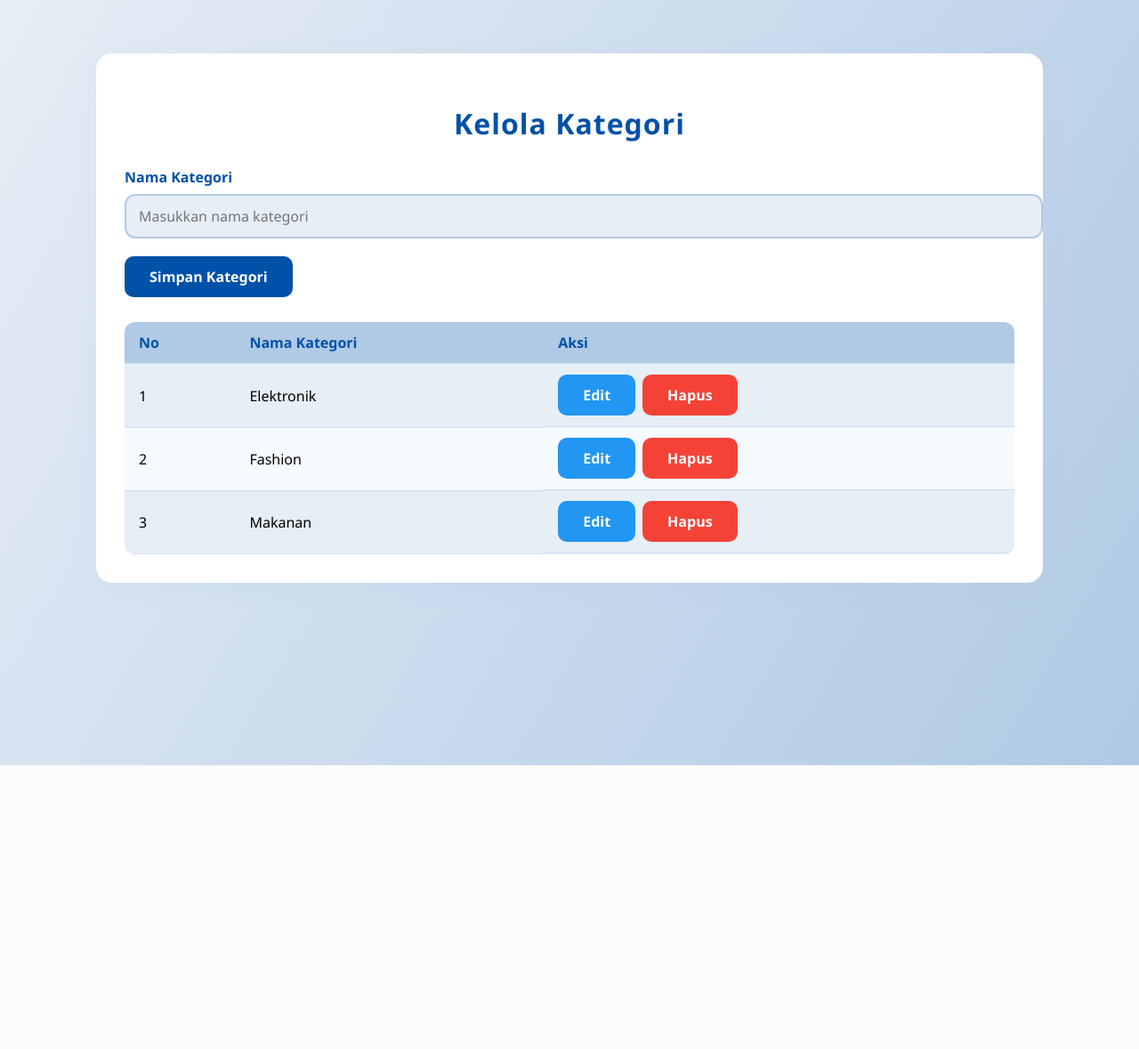
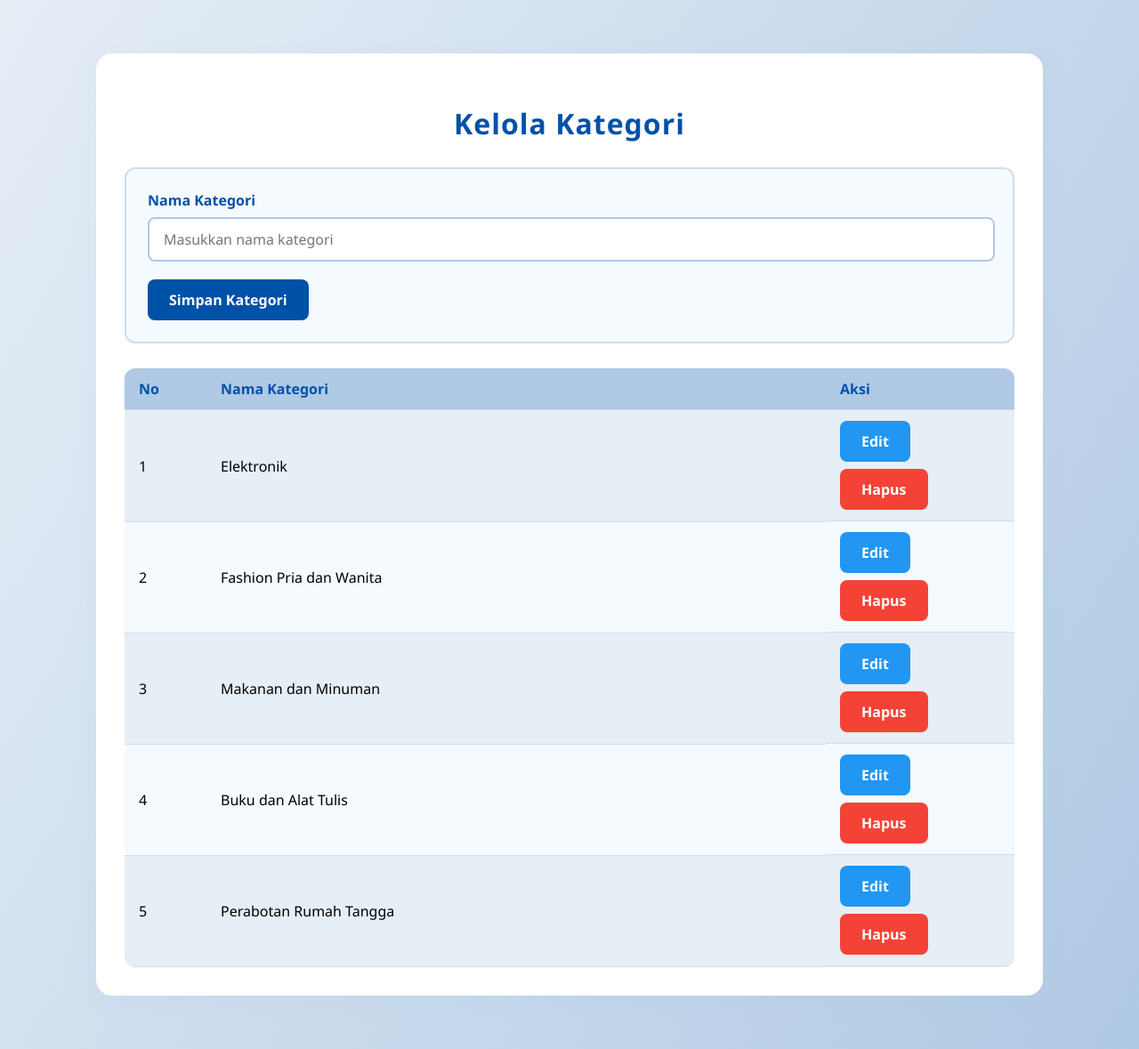
Before and after one commit to laras691/pbo, a Django app: template Digital/perpustakaan/templates/admin/kelola_kategori.html in a window 1280 px wide. Shown: the whole page at 89% size. Before the commit the page ends 860 px from the top, so only its background shows below. Run offline with Django 4.2, Linux system fonts and the light colour scheme; the template is opened without the code that fills it, so the values that code supplies are empty.

Commit message:
alamak..

```diff
--- a/Digital/perpustakaan/templates/admin/kelola_kategori.html
+++ b/Digital/perpustakaan/templates/admin/kelola_kategori.html
@@ -26,6 +26,13 @@
             margin-bottom: 28px;
             letter-spacing: 1px;
         }
+        .form-container {
+            background: #f5faff;
+            padding: 24px;
+            border-radius: 12px;
+            margin-bottom: 28px;
+            border: 2px solid #d0ddee;
+        }
         .form-group {
             margin-bottom: 20px;
         }
@@ -36,52 +43,65 @@
             color: #0051a8;
         }
         input[type="text"] {
-            width: 100%;
-            padding: 12px 14px;
-            border-radius: 12px;
+            width: calc(100% - 32px);
+            padding: 12px 16px;
+            border-radius: 8px;
             border: 2px solid #b0c9e4;
             font-size: 1rem;
-            background: #e6eef6;
-            color: #0051a8;
+            background: #fff;
+            color: #333;
             font-family: inherit;
+            transition: border-color 0.2s;
+        }
+        input[type="text"]:focus {
+            outline: none;
+            border-color: #0051a8;
+            box-shadow: 0 0 0 2px rgba(0,81,168,0.2);
         }
         .button-group {
             display: flex;
             gap: 12px;
-            margin-bottom: 28px;
+            flex-wrap: wrap;
         }
         button {
-            background: #0051a8;
             color: #fff;
             border: none;
-            border-radius: 10px;
-            padding: 12px 28px;
+            border-radius: 8px;
+            padding: 12px 24px;
             font-size: 1rem;
             font-family: inherit;
             font-weight: bold;
             cursor: pointer;
-            transition: background 0.2s;
+            transition: all 0.2s;
+            white-space: nowrap;
         }
-        button:hover {
+        .btn-save {
+            background: #0051a8;
+        }
+        .btn-save:hover {
             background: #3a5fa8;
+            transform: translateY(-1px);
         }
         .btn-edit {
             background: #2196F3;
         }
         .btn-edit:hover {
             background: #0b7dda;
+            transform: translateY(-1px);
         }
         .btn-delete {
             background: #f44336;
         }
         .btn-delete:hover {
             background: #da190b;
+            transform: translateY(-1px);
         }
         .btn-cancel {
             background: #888;
         }
         .btn-cancel:hover {
             background: #666;
+            transform: translateY(-1px);
         }
         table {
             width: 100%;
@@ -115,6 +135,38 @@
         .action-cell {
             display: flex;
             gap: 8px;
+            flex-wrap: wrap;
+        }
+        .category-name-cell {
+            max-width: 300px;
+            word-wrap: break-word;
+        }
+
+        /* Responsive adjustments */
+        @media (max-width: 768px) {
+            .container {
+                margin: 20px;
+                padding: 20px;
+                max-width: calc(100% - 40px);
+            }
+            .form-container {
+                padding: 16px;
+            }
+            input[type="text"] {
+                width: calc(100% - 24px);
+                padding: 10px 12px;
+            }
+            button {
+                padding: 10px 16px;
+                font-size: 0.9rem;
+            }
+            th, td {
+                padding: 10px 12px;
+                font-size: 0.9rem;
+            }
+            .category-name-cell {
+                max-width: 150px;
+            }
         }
     </style>
 </head>
@@ -123,22 +175,24 @@
         <h1>Kelola Kategori</h1>
 
         <!-- Form Tambah/Ubah Kategori -->
+        <div class="form-container">
             <div class="form-group">
                 <label for="category-name">Nama Kategori</label>
                 <input type="text" id="category-name" placeholder="Masukkan nama kategori">
             </div>
             <div class="button-group">
-            <button id="save-btn">Simpan Kategori</button>
+                <button id="save-btn" class="btn-save">Simpan Kategori</button>
                 <button id="cancel-btn" class="btn-cancel" style="display: none;">Batal</button>
+            </div>
         </div>
 
         <!-- Tabel Daftar Kategori -->
         <table id="category-table">
             <thead>
                 <tr>
-                    <th>No</th>
+                    <th style="width: 60px;">No</th>
                     <th>Nama Kategori</th>
-                    <th>Aksi</th>
+                    <th style="width: 180px;">Aksi</th>
                 </tr>
             </thead>
             <tbody id="category-list">
@@ -151,8 +205,10 @@
         // Data kategori (simulasi database)
         let categories = [
             { id: 1, name: "Elektronik" },
-            { id: 2, name: "Fashion" },
-            { id: 3, name: "Makanan" }
+            { id: 2, name: "Fashion Pria dan Wanita" },
+            { id: 3, name: "Makanan dan Minuman" },
+            { id: 4, name: "Buku dan Alat Tulis" },
+            { id: 5, name: "Perabotan Rumah Tangga" }
         ];
 
         let currentEditId = null;
@@ -176,7 +232,7 @@
                 const row = document.createElement('tr');
                 row.innerHTML = `
                     <td>${index + 1}</td>
-                    <td>${category.name}</td>
+                    <td class="category-name-cell">${category.name}</td>
                     <td class="action-cell">
                         <button class="btn-edit" onclick="editCategory(${category.id})">Edit</button>
                         <button class="btn-delete" onclick="deleteCategory(${category.id})">Hapus</button>
```
Lines whose indentation alone changed are shown as unchanged.
